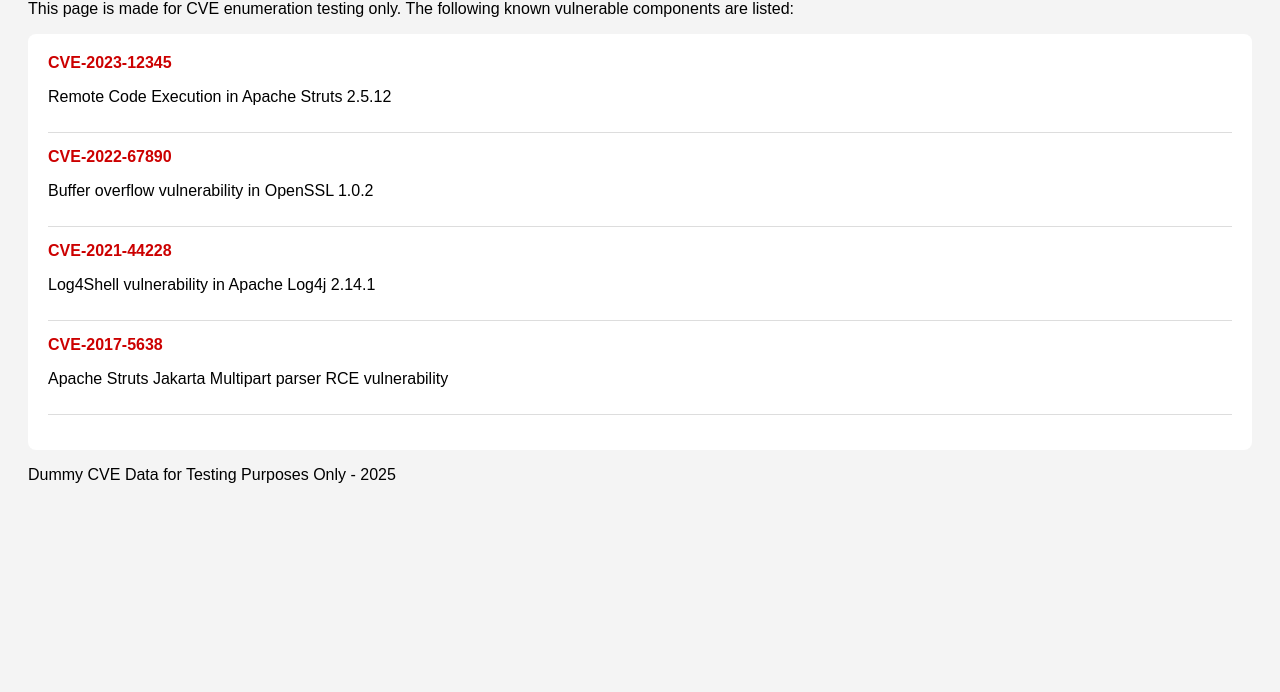
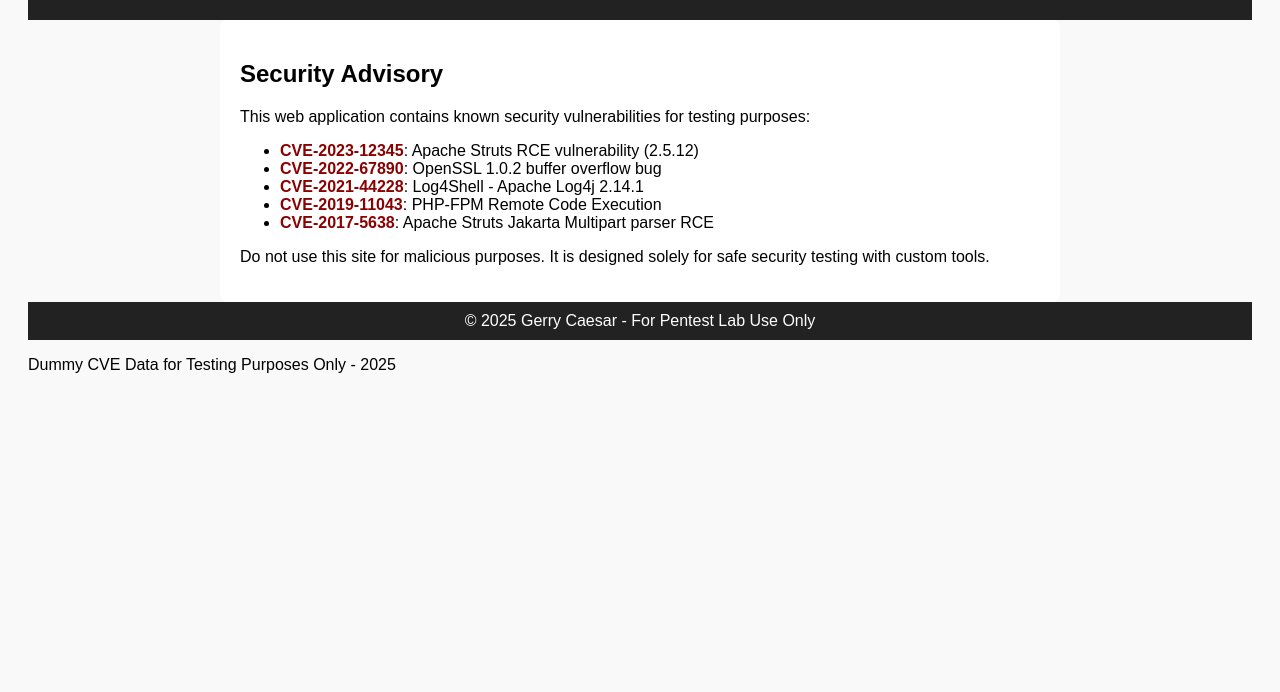
Before and after one commit to gerryzanuarc/gerry-test-dummy, a plain HTML site: page index.html in a window 1280 px wide. Shown: the part 108-800 px from the top of the page. Drawn offline with Linux system fonts and the light colour scheme.

Commit message:
Update index.html

```diff
--- a/index.html
+++ b/index.html
@@ -2,39 +2,41 @@
 <html lang="en">
 <head>
   <meta charset="UTF-8">
-  <title>Gerry CVE Dummy Web</title>
+  <title>Gerry Test Dummy Site</title>
   <style>
-    body { font-family: sans-serif; background: #f4f4f4; padding: 20px; }
-    .cve-list { background: white; padding: 20px; border-radius: 8px; }
-    .cve-item { margin-bottom: 15px; padding-bottom: 10px; border-bottom: 1px solid #ddd; }
-    .cve-id { font-weight: bold; color: #c00; }
+    body { font-family: sans-serif; background: #f9f9f9; padding: 20px; }
+    header, footer { background: #222; color: white; padding: 10px; text-align: center; }
+    main { background: white; padding: 20px; border-radius: 8px; max-width: 800px; margin: auto; }
+    .cve { color: darkred; font-weight: bold; }
   </style>
 </head>
 <body>
-  <h1>Welcome to Gerry’s CVE Dummy Target</h1>
-  <p>This page is made for CVE enumeration testing only. The following known vulnerable components are listed:</p>
 
-  <div class="cve-list">
-    <div class="cve-item">
-      <div class="cve-id">CVE-2023-12345</div>
-      <p>Remote Code Execution in Apache Struts 2.5.12</p>
-    </div>
-    <div class="cve-item">
-      <div class="cve-id">CVE-2022-67890</div>
-      <p>Buffer overflow vulnerability in OpenSSL 1.0.2</p>
-    </div>
-    <div class="cve-item">
-      <div class="cve-id">CVE-2021-44228</div>
-      <p>Log4Shell vulnerability in Apache Log4j 2.14.1</p>
-    </div>
-    <div class="cve-item">
-      <div class="cve-id">CVE-2017-5638</div>
-      <p>Apache Struts Jakarta Multipart parser RCE vulnerability</p>
-    </div>
-  </div>
+<header>
+  <h1>Gerry’s Vulnerable Dummy Web</h1>
+</header>
 
-  <footer>
-    <p>Dummy CVE Data for Testing Purposes Only - 2025</p>
+<main>
+  <h2>Security Advisory</h2>
+  <p>This web application contains known security vulnerabilities for testing purposes:</p>
+
+  <ul>
+    <li><span class="cve">CVE-2023-12345</span>: Apache Struts RCE vulnerability (2.5.12)</li>
+    <li><span class="cve">CVE-2022-67890</span>: OpenSSL 1.0.2 buffer overflow bug</li>
+    <li><span class="cve">CVE-2021-44228</span>: Log4Shell - Apache Log4j 2.14.1</li>
+    <li><span class="cve">CVE-2019-11043</span>: PHP-FPM Remote Code Execution</li>
+    <li><span class="cve">CVE-2017-5638</span>: Apache Struts Jakarta Multipart parser RCE</li>
+  </ul>
+
+  <p>Do not use this site for malicious purposes. It is designed solely for safe security testing with custom tools.</p>
+</main>
+
+<footer>
+  &copy; 2025 Gerry Caesar - For Pentest Lab Use Only
+</footer>
+
+</body>
+</html>    <p>Dummy CVE Data for Testing Purposes Only - 2025</p>
   </footer>
 </body>
 </html>
```
